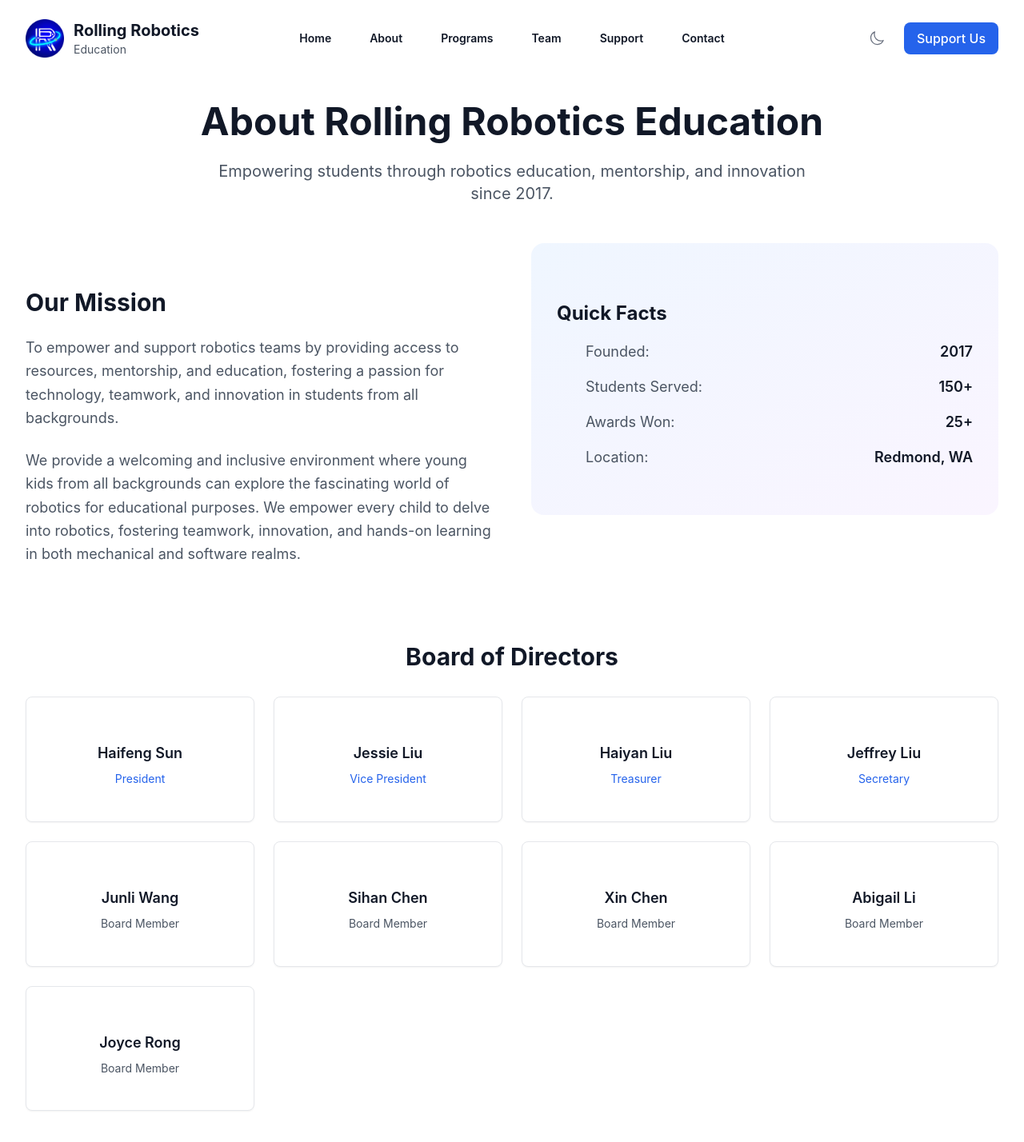
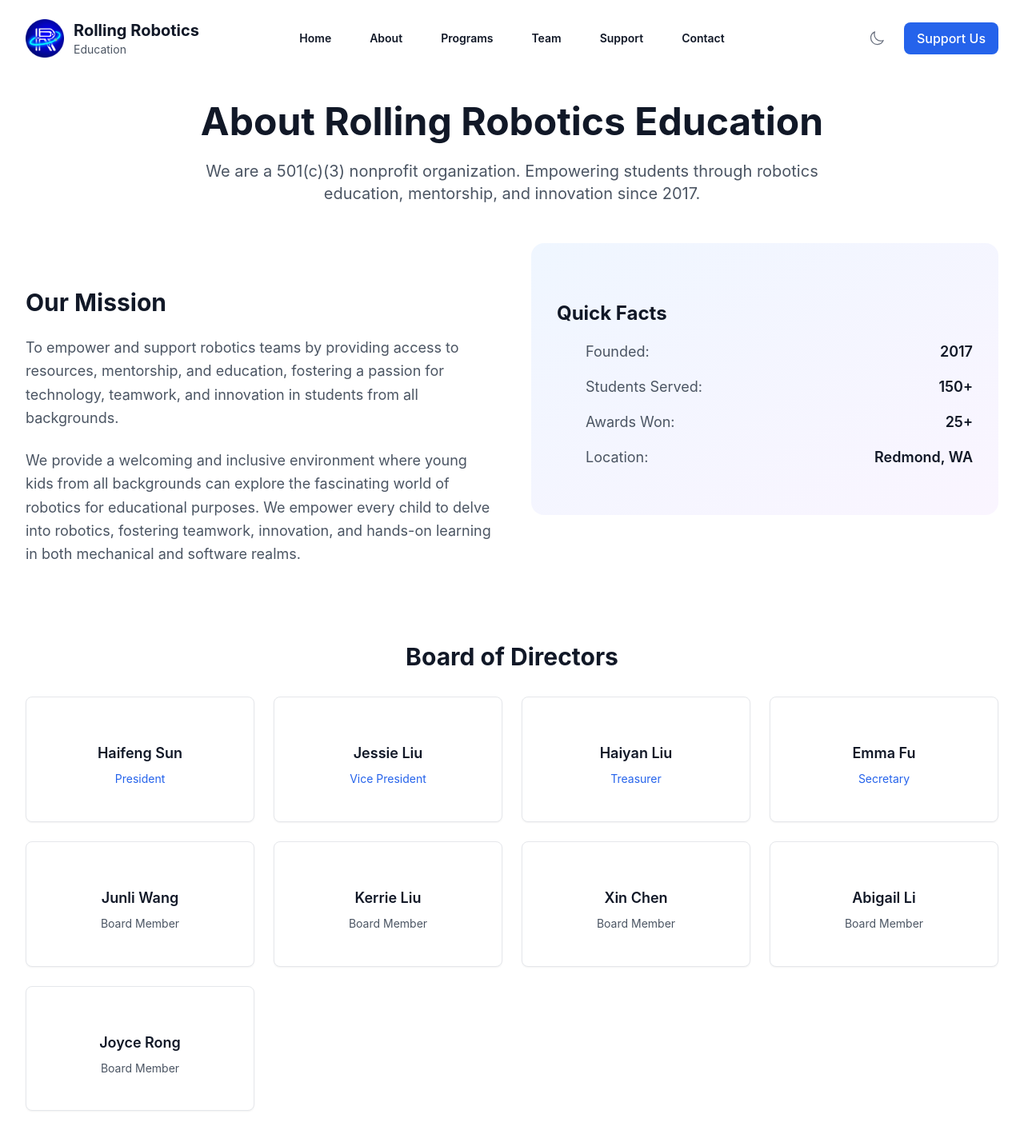
Before and after one commit to Rolling-Robotics-Education/rollingrobotics, a Next.js app: page /about in a window 1280 px wide. Shown: the top 1428 px of the page at 80% size. Built offline with nearby package versions, Linux system fonts and the light colour scheme.

Commit message:
Add non-profit declaration

```diff
--- a/src/app/about/page.tsx
+++ b/src/app/about/page.tsx
@@ -14,7 +14,7 @@
             About Rolling Robotics Education
           </h1>
           <p className="text-xl text-gray-600 dark:text-gray-300 max-w-3xl mx-auto">
-            Empowering students through robotics education, mentorship, and innovation since 2017.
+            We are a 501(c)(3) nonprofit organization. Empowering students through robotics education, mentorship, and innovation since 2017.
           </p>
         </div>
 
@@ -80,7 +80,7 @@
               </div>
               <div className="bg-white dark:bg-gray-800 rounded-lg p-6 shadow-sm border border-gray-200 dark:border-gray-700">
                 <div className="text-center">
-                  <h4 className="font-semibold text-gray-900 dark:text-white">Jeffrey Liu</h4>
+                  <h4 className="font-semibold text-gray-900 dark:text-white">Emma Fu</h4>
                   <p className="text-sm text-blue-600 dark:text-blue-400">Secretary</p>
                 </div>
               </div>
@@ -92,7 +92,7 @@
               </div>
               <div className="bg-white dark:bg-gray-800 rounded-lg p-6 shadow-sm border border-gray-200 dark:border-gray-700">
                 <div className="text-center">
-                  <h4 className="font-semibold text-gray-900 dark:text-white">Sihan Chen</h4>
+                  <h4 className="font-semibold text-gray-900 dark:text-white">Kerrie Liu</h4>
                   <p className="text-sm text-gray-600 dark:text-gray-400">Board Member</p>
                 </div>
               </div>
--- a/src/components/mission-section.tsx
+++ b/src/components/mission-section.tsx
@@ -44,7 +44,7 @@
               To empower and support robotics teams by providing access to resources, mentorship, and education, fostering a passion for technology, teamwork, and innovation in students from all backgrounds.
             </p>
             <p className="text-lg text-gray-600 dark:text-gray-300 leading-relaxed">
-              We provide a welcoming and inclusive environment where young kids from all backgrounds can explore the fascinating world of robotics for educational purposes. We empower every child to delve into robotics, fostering teamwork, innovation, and hands-on learning in both mechanical and software realms. We ensure equal access for all, giving every child the opportunity to thrive. Our program is entirely funded by volunteers, showcasing our commitment to supporting the community and young learners.
+              We provide a welcoming and inclusive environment where young kids from all backgrounds can explore the fascinating world of robotics for educational purposes. We empower every child to delve into robotics, fostering teamwork, innovation, and hands-on learning in both mechanical and software realms. We ensure equal access for all, giving every child the opportunity to thrive. Our program is entirely funded by volunteers, showcasing our commitment to supporting the community and young learners. We are a 501(c)(3) nonprofit organization.
             </p>
           </div>
         </motion.div>
```
